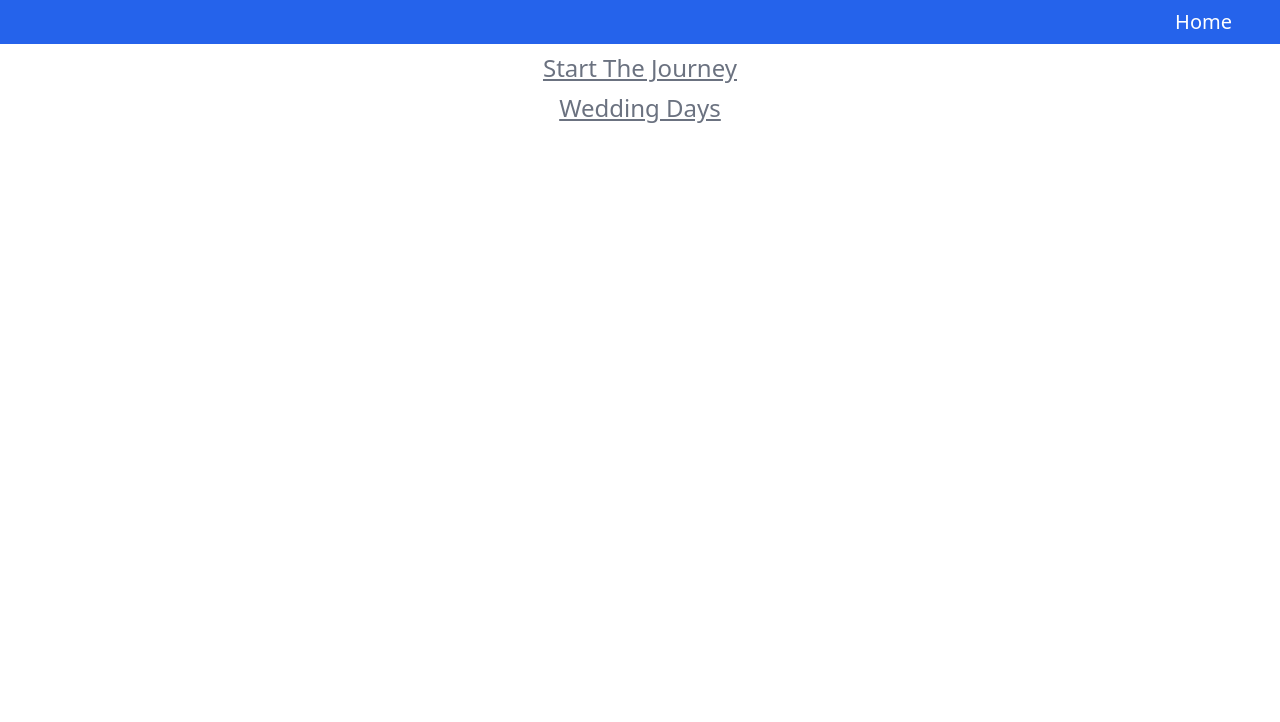
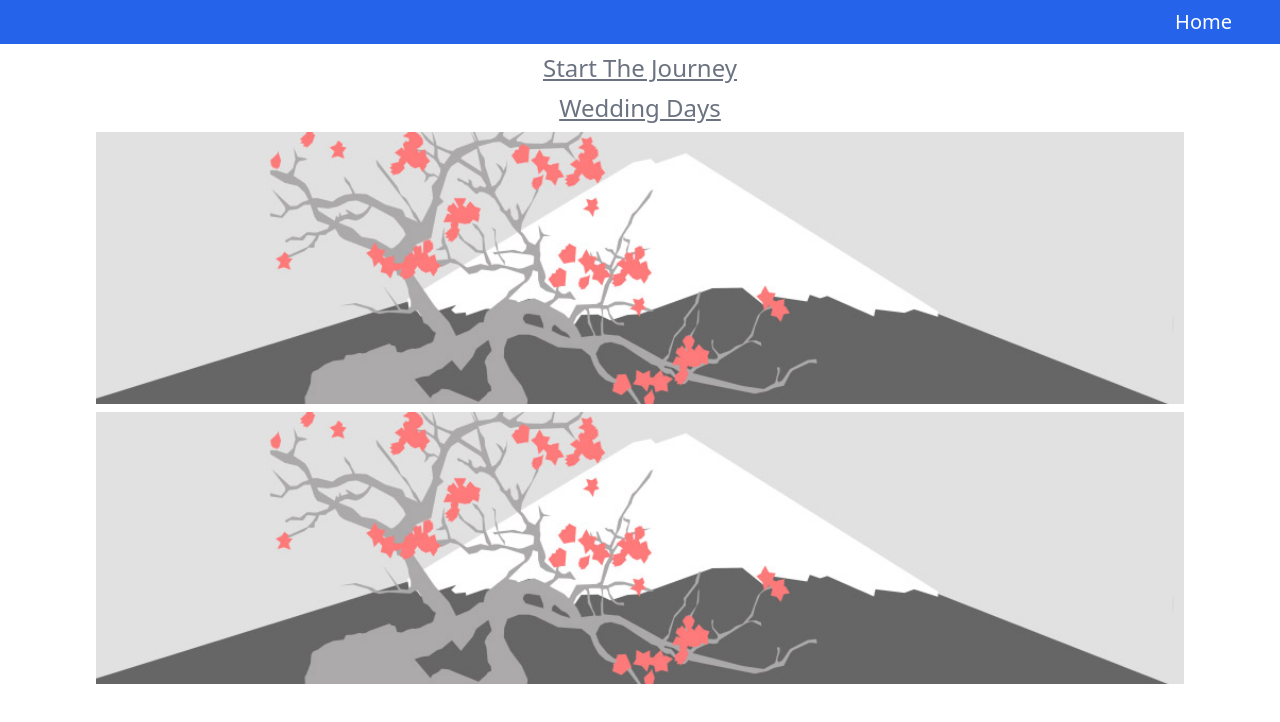
Before and after one commit to akmashiukul/anniversary-website, a plain HTML site: page index.html in a window 1280 px wide. Drawn offline with Linux system fonts and the light colour scheme.

Commit message:
image solved

```diff
--- a/index.html
+++ b/index.html
@@ -23,14 +23,14 @@
       <div class="grid grid-cols-1 gap-y-2 justify-center section">
         <p class="head">Wedding Days</p>
         <img
-          src="/assets/1.cfe71853.jpeg"
+          src="./css/1.cfe71853.jpeg"
           alt=""
           srcset=""
           class="justify-self-center hover:scale-110 duration-500"
           width="85%"
         />
         <img
-          src="/assets/1.cfe71853.jpeg"
+          src="./css/1.cfe71853.jpeg"
           alt=""
           srcset=""
           class="justify-self-center hover:scale-110 duration-500"
```
